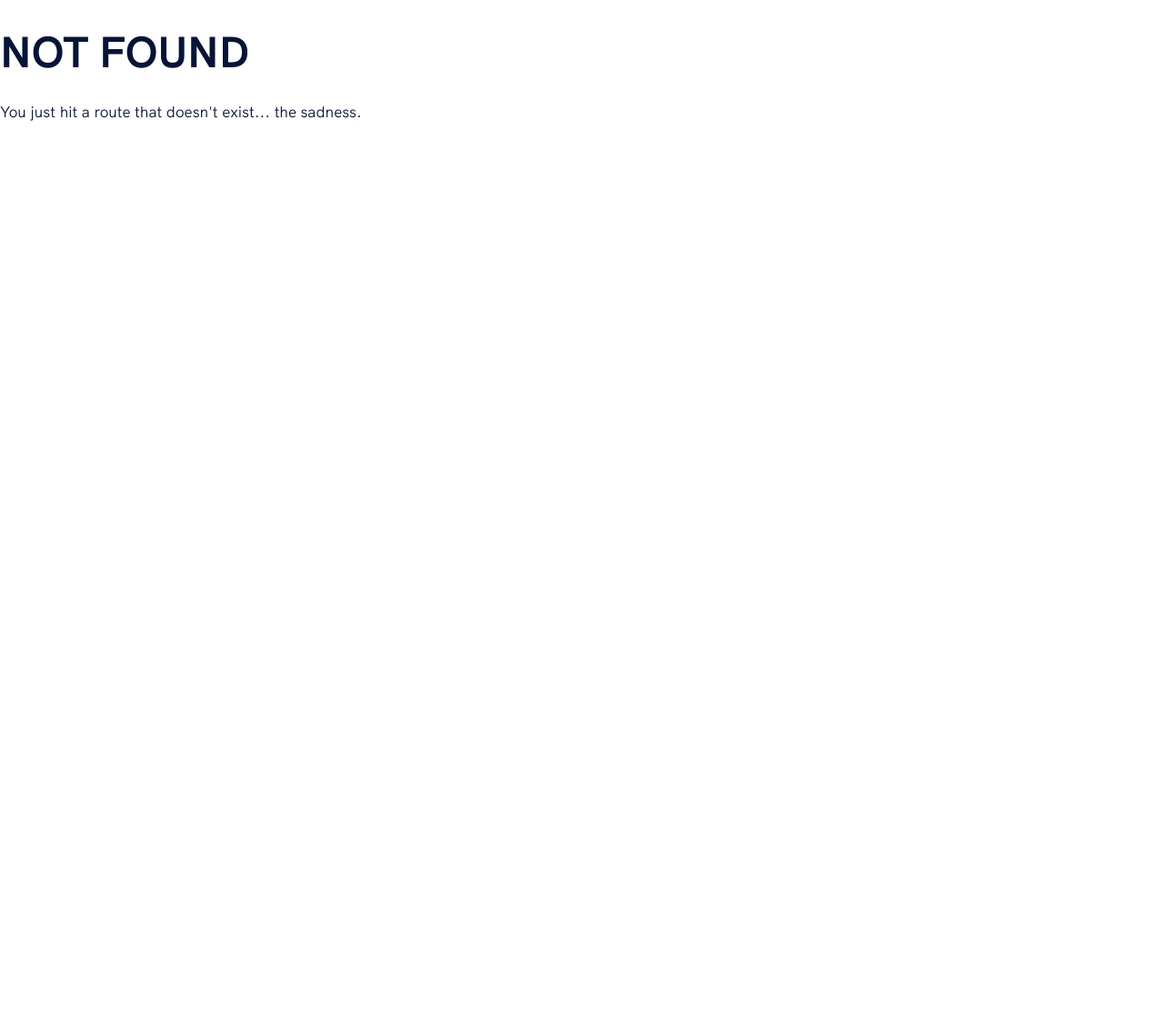
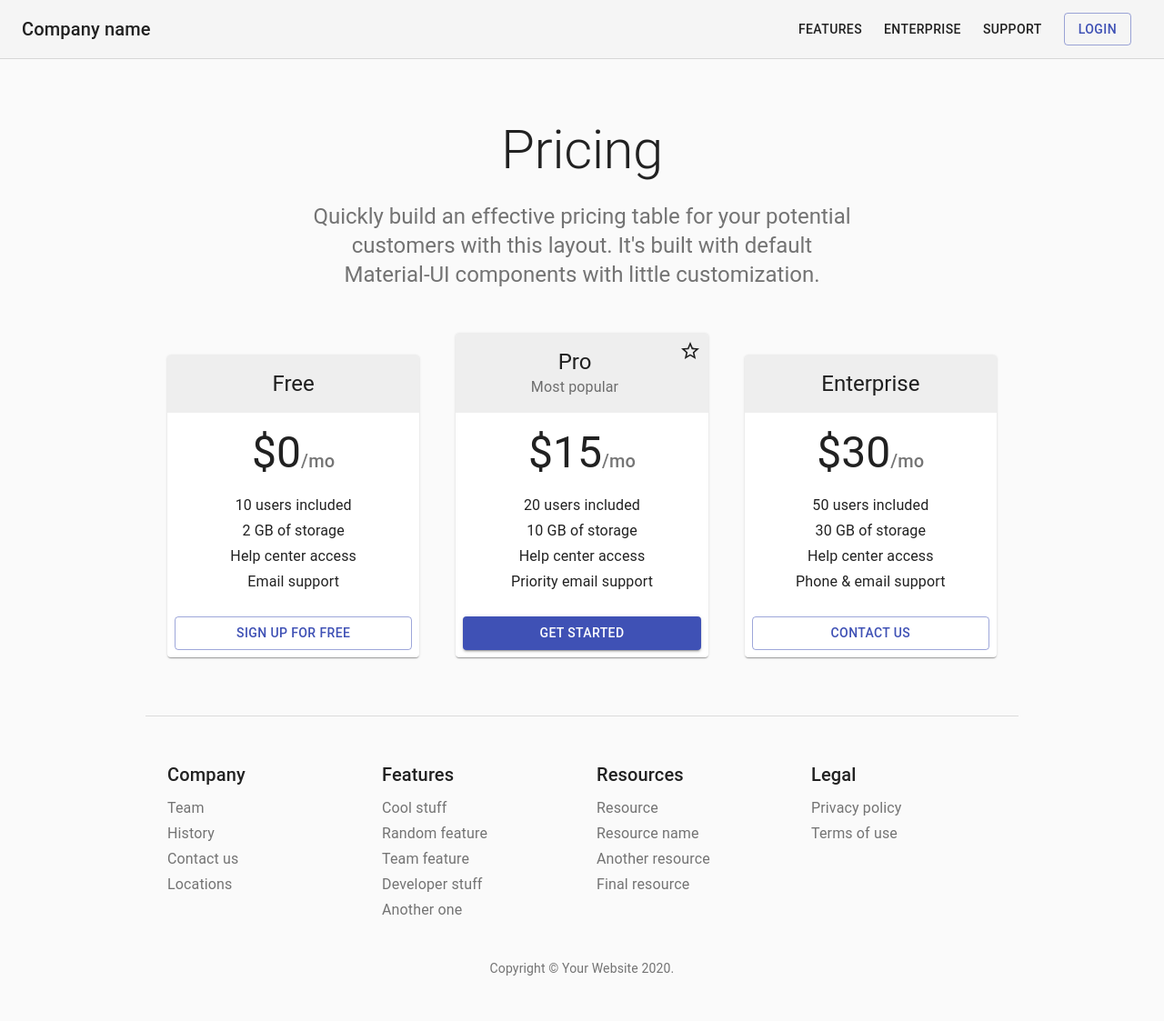
Before and after one commit to newt0/GatsbyStarterSaas-withMaterialUI, a Gatsby site: page /pricing in a window 1280 px wide. Before the commit this address had no page. Shown: the whole page at 91% size. Before the commit the page ends 800 px from the top, so only its background shows below. Built offline with nearby package versions, Linux system fonts and the light colour scheme; Gatsby itself is replaced by a stand-in of ours.

Commit message:
test: material-ui/icons

```diff
--- a/src/components/sections/features.js
+++ b/src/components/sections/features.js
@@ -1,6 +1,6 @@
 import React from "react"
 import styled from "styled-components"
-
+import FacebookIcons from '@material-ui/icons/Facebook'
 import { Section, Container } from "../global"
 
 const Features = () => (
@@ -11,6 +11,7 @@ const Features = () => (
       <FeaturesGrid>
         <FeatureItem>
           <FeatureTitle>Notifications</FeatureTitle>
+          <FacebookIcons />
           <FeatureText>
             Receive budget and spending alerts based on your favorite triggers.
           </FeatureText>
--- /dev/null
+++ b/src/pages/pricing.js
@@ -0,0 +1,235 @@
+import React from 'react';
+import AppBar from '@material-ui/core/AppBar';
+import Button from '@material-ui/core/Button';
+import Card from '@material-ui/core/Card';
+import CardActions from '@material-ui/core/CardActions';
+import CardContent from '@material-ui/core/CardContent';
+import CardHeader from '@material-ui/core/CardHeader';
+import CssBaseline from '@material-ui/core/CssBaseline';
+import Grid from '@material-ui/core/Grid';
+import StarIcon from '@material-ui/icons/StarBorder';
+import Toolbar from '@material-ui/core/Toolbar';
+import Typography from '@material-ui/core/Typography';
+import Link from '@material-ui/core/Link';
+import { makeStyles } from '@material-ui/core/styles';
+import Container from '@material-ui/core/Container';
+import Box from '@material-ui/core/Box';
+
+function Copyright() {
+  return (
+    <Typography variant="body2" color="textSecondary" align="center">
+      {'Copyright © '}
+      <Link color="inherit" href="https://material-ui.com/">
+        Your Website
+      </Link>{' '}
+      {new Date().getFullYear()}
+      {'.'}
+    </Typography>
+  );
+}
+
+const useStyles = makeStyles((theme) => ({
+  '@global': {
+    ul: {
+      margin: 0,
+      padding: 0,
+      listStyle: 'none',
+    },
+  },
+  appBar: {
+    borderBottom: `1px solid ${theme.palette.divider}`,
+  },
+  toolbar: {
+    flexWrap: 'wrap',
+  },
+  toolbarTitle: {
+    flexGrow: 1,
+  },
+  link: {
+    margin: theme.spacing(1, 1.5),
+  },
+  heroContent: {
+    padding: theme.spacing(8, 0, 6),
+  },
+  cardHeader: {
+    backgroundColor:
+      theme.palette.type === 'light' ? theme.palette.grey[200] : theme.palette.grey[700],
+  },
+  cardPricing: {
+    display: 'flex',
+    justifyContent: 'center',
+    alignItems: 'baseline',
+    marginBottom: theme.spacing(2),
+  },
+  footer: {
+    borderTop: `1px solid ${theme.palette.divider}`,
+    marginTop: theme.spacing(8),
+    paddingTop: theme.spacing(3),
+    paddingBottom: theme.spacing(3),
+    [theme.breakpoints.up('sm')]: {
+      paddingTop: theme.spacing(6),
+      paddingBottom: theme.spacing(6),
+    },
+  },
+}));
+
+const tiers = [
+  {
+    title: 'Free',
+    price: '0',
+    description: ['10 users included', '2 GB of storage', 'Help center access', 'Email support'],
+    buttonText: 'Sign up for free',
+    buttonVariant: 'outlined',
+  },
+  {
+    title: 'Pro',
+    subheader: 'Most popular',
+    price: '15',
+    description: [
+      '20 users included',
+      '10 GB of storage',
+      'Help center access',
+      'Priority email support',
+    ],
+    buttonText: 'Get started',
+    buttonVariant: 'contained',
+  },
+  {
+    title: 'Enterprise',
+    price: '30',
+    description: [
+      '50 users included',
+      '30 GB of storage',
+      'Help center access',
+      'Phone & email support',
+    ],
+    buttonText: 'Contact us',
+    buttonVariant: 'outlined',
+  },
+];
+const footers = [
+  {
+    title: 'Company',
+    description: ['Team', 'History', 'Contact us', 'Locations'],
+  },
+  {
+    title: 'Features',
+    description: ['Cool stuff', 'Random feature', 'Team feature', 'Developer stuff', 'Another one'],
+  },
+  {
+    title: 'Resources',
+    description: ['Resource', 'Resource name', 'Another resource', 'Final resource'],
+  },
+  {
+    title: 'Legal',
+    description: ['Privacy policy', 'Terms of use'],
+  },
+];
+
+export default function Pricing() {
+  const classes = useStyles();
+
+  return (
+    <React.Fragment>
+      <CssBaseline />
+      <AppBar position="static" color="default" elevation={0} className={classes.appBar}>
+        <Toolbar className={classes.toolbar}>
+          <Typography variant="h6" color="inherit" noWrap className={classes.toolbarTitle}>
+            Company name
+          </Typography>
+          <nav>
+            <Link variant="button" color="textPrimary" href="#" className={classes.link}>
+              Features
+            </Link>
+            <Link variant="button" color="textPrimary" href="#" className={classes.link}>
+              Enterprise
+            </Link>
+            <Link variant="button" color="textPrimary" href="#" className={classes.link}>
+              Support
+            </Link>
+          </nav>
+          <Button href="#" color="primary" variant="outlined" className={classes.link}>
+            Login
+          </Button>
+        </Toolbar>
+      </AppBar>
+      {/* Hero unit */}
+      <Container maxWidth="sm" component="main" className={classes.heroContent}>
+        <Typography component="h1" variant="h2" align="center" color="textPrimary" gutterBottom>
+          Pricing
+        </Typography>
+        <Typography variant="h5" align="center" color="textSecondary" component="p">
+          Quickly build an effective pricing table for your potential customers with this layout.
+          It&apos;s built with default Material-UI components with little customization.
+        </Typography>
+      </Container>
+      {/* End hero unit */}
+      <Container maxWidth="md" component="main">
+        <Grid container spacing={5} alignItems="flex-end">
+          {tiers.map((tier) => (
+            // Enterprise card is full width at sm breakpoint
+            <Grid item key={tier.title} xs={12} sm={tier.title === 'Enterprise' ? 12 : 6} md={4}>
+              <Card>
+                <CardHeader
+                  title={tier.title}
+                  subheader={tier.subheader}
+                  titleTypographyProps={{ align: 'center' }}
+                  subheaderTypographyProps={{ align: 'center' }}
+                  action={tier.title === 'Pro' ? <StarIcon /> : null}
+                  className={classes.cardHeader}
+                />
+                <CardContent>
+                  <div className={classes.cardPricing}>
+                    <Typography component="h2" variant="h3" color="textPrimary">
+                      ${tier.price}
+                    </Typography>
+                    <Typography variant="h6" color="textSecondary">
+                      /mo
+                    </Typography>
+                  </div>
+                  <ul>
+                    {tier.description.map((line) => (
+                      <Typography component="li" variant="subtitle1" align="center" key={line}>
+                        {line}
+                      </Typography>
+                    ))}
+                  </ul>
+                </CardContent>
+                <CardActions>
+                  <Button fullWidth variant={tier.buttonVariant} color="primary">
+                    {tier.buttonText}
+                  </Button>
+                </CardActions>
+              </Card>
+            </Grid>
+          ))}
+        </Grid>
+      </Container>
+      {/* Footer */}
+      <Container maxWidth="md" component="footer" className={classes.footer}>
+        <Grid container spacing={4} justify="space-evenly">
+          {footers.map((footer) => (
+            <Grid item xs={6} sm={3} key={footer.title}>
+              <Typography variant="h6" color="textPrimary" gutterBottom>
+                {footer.title}
+              </Typography>
+              <ul>
+                {footer.description.map((item) => (
+                  <li key={item}>
+                    <Link href="#" variant="subtitle1" color="textSecondary">
+                      {item}
+                    </Link>
+                  </li>
+                ))}
+              </ul>
+            </Grid>
+          ))}
+        </Grid>
+        <Box mt={5}>
+          <Copyright />
+        </Box>
+      </Container>
+      {/* End footer */}
+    </React.Fragment>
+  );
+}
```
